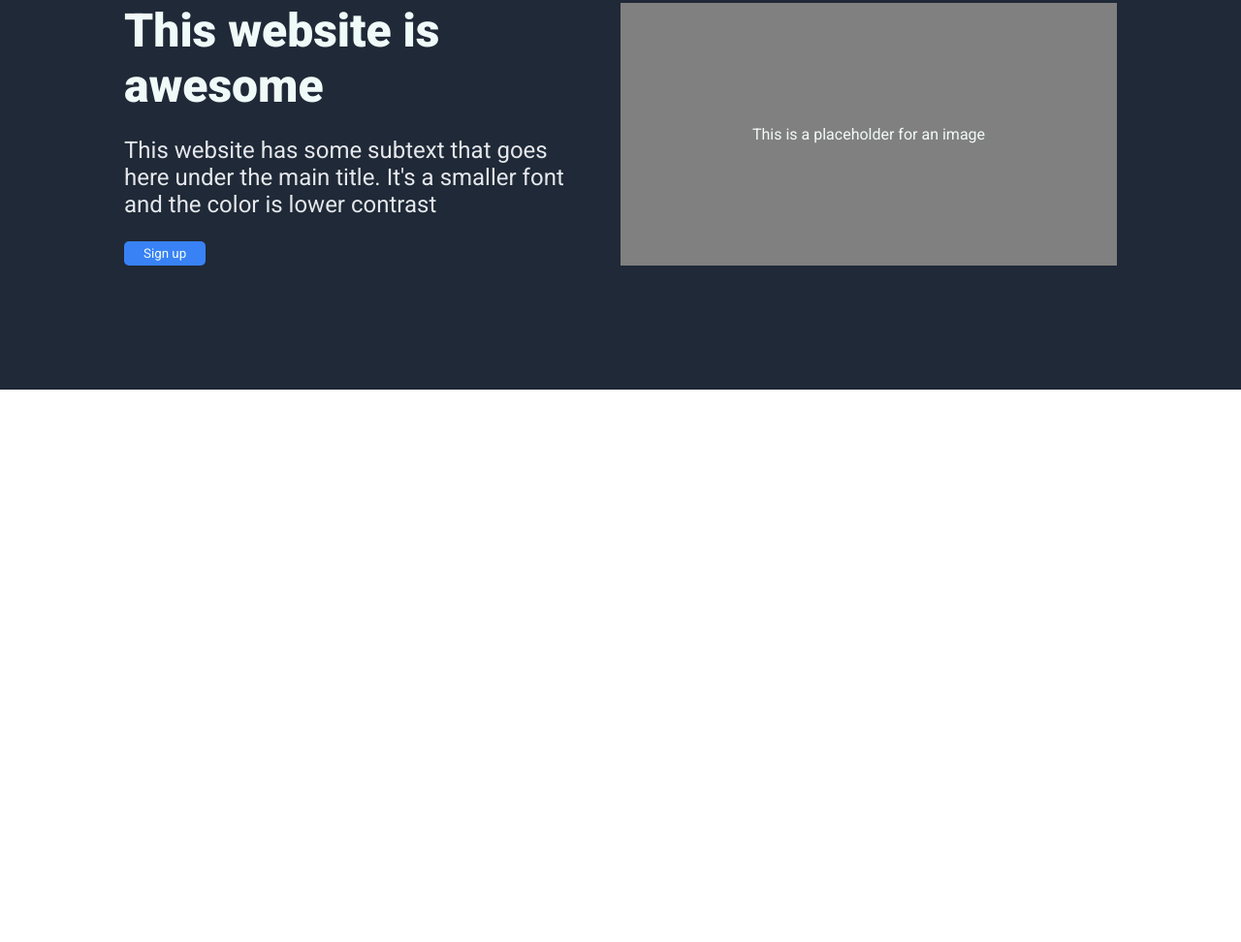
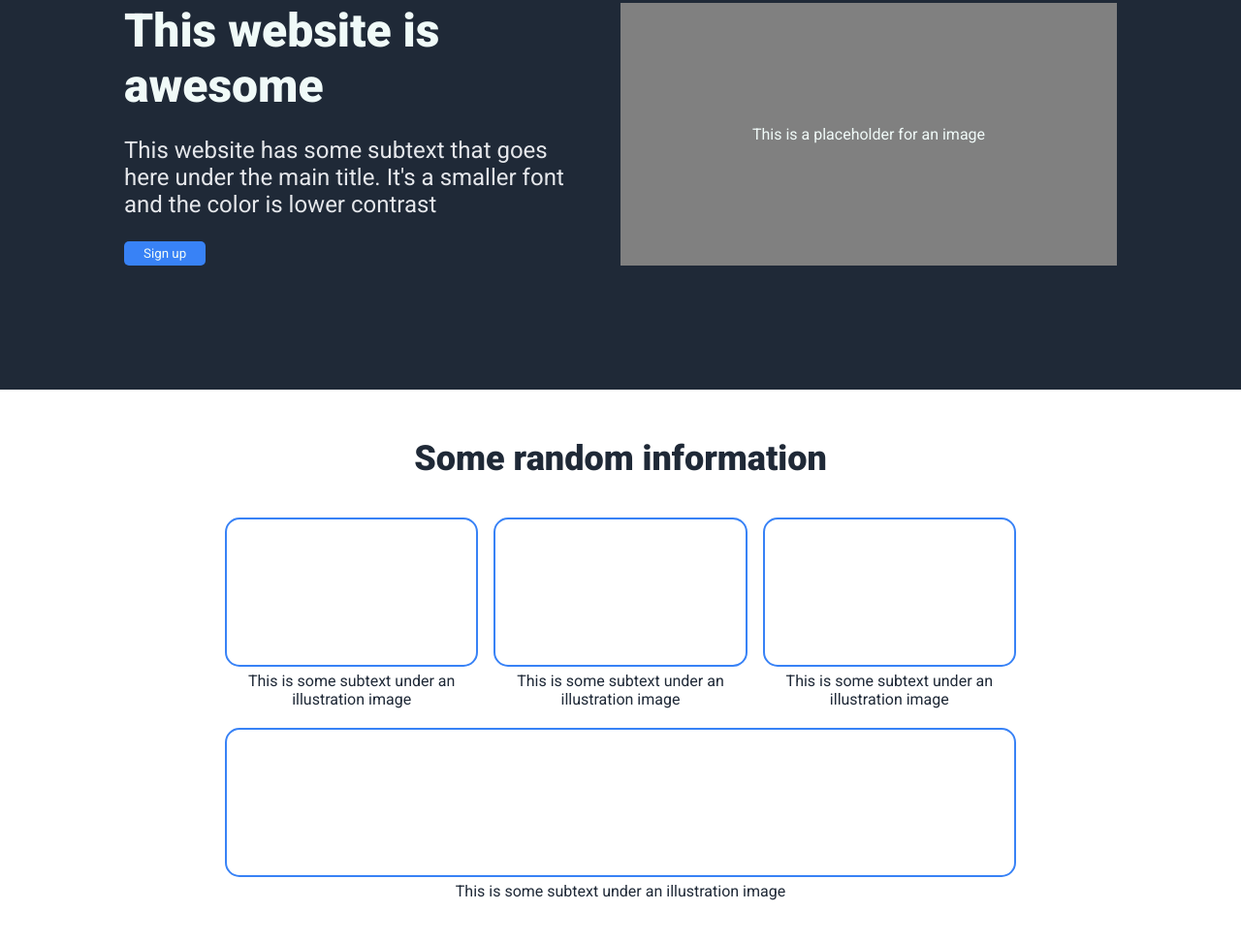
Before and after one commit to JaelAguilar/Odin-Landing-Page, a plain HTML site: page index.html in a window 1280 px wide. Shown: the part 173-1145 px from the top of the page at 97% size. Before the commit the page ends 800 px from the top, so only its background shows below. Drawn offline with Linux system fonts and the light colour scheme.

Commit message:
Created gallery part

```diff
--- a/index.html
+++ b/index.html
@@ -27,7 +27,28 @@
             This is a placeholder for an image
         </div>
     </div>
-    <div class="">
+    <div class="gallery">
+        <div class="gallery-title">
+            Some random information
+        </div>
+        <div class="gallery-index">
+            <div class="gallery-item">
+                <div class="gallery-image"></div>
+                <div class="gallery-item-text">This is some subtext under an illustration image</div>
+            </div>
+            <div class="gallery-item">
+                <div class="gallery-image"></div>
+                <div class="gallery-item-text">This is some subtext under an illustration image</div>
+            </div>
+            <div class="gallery-item">
+                <div class="gallery-image"></div>
+                <div class="gallery-item-text">This is some subtext under an illustration image</div>
+            </div>
+            <div class="gallery-item">
+                <div class="gallery-image"></div>
+                <div class="gallery-item-text">This is some subtext under an illustration image</div>
+            </div>
+        </div>
 
     </div>
 
--- a/style.css
+++ b/style.css
@@ -64,3 +64,45 @@ body{
     padding:5px 20px;
     border-radius: 5px;
 }
+
+.gallery{
+    display:flex;
+    flex-direction: column;
+    align-items:center;
+    padding:50px 60px;
+}
+
+.gallery-title{
+    font-size:36px;
+    font-weight:bold;
+    color:#1f2937;
+}
+
+.gallery-index{
+    display:flex;
+    gap:20px;
+    padding:40px 15%;
+    flex-wrap:wrap;
+}
+
+.gallery-image{
+
+    border:2px solid #3882f6;
+    height:150px;
+    width:100%;
+    flex-grow:2;
+    border-radius: 15px;
+}
+.gallery-item{
+    display:flex;
+    flex-direction: column;
+    align-items: center;
+    width:200px;
+    flex-grow:1;
+    gap:5px;
+}
+
+.gallery-item-text{
+    text-align:center;
+    color:#1f2937;
+}
```
